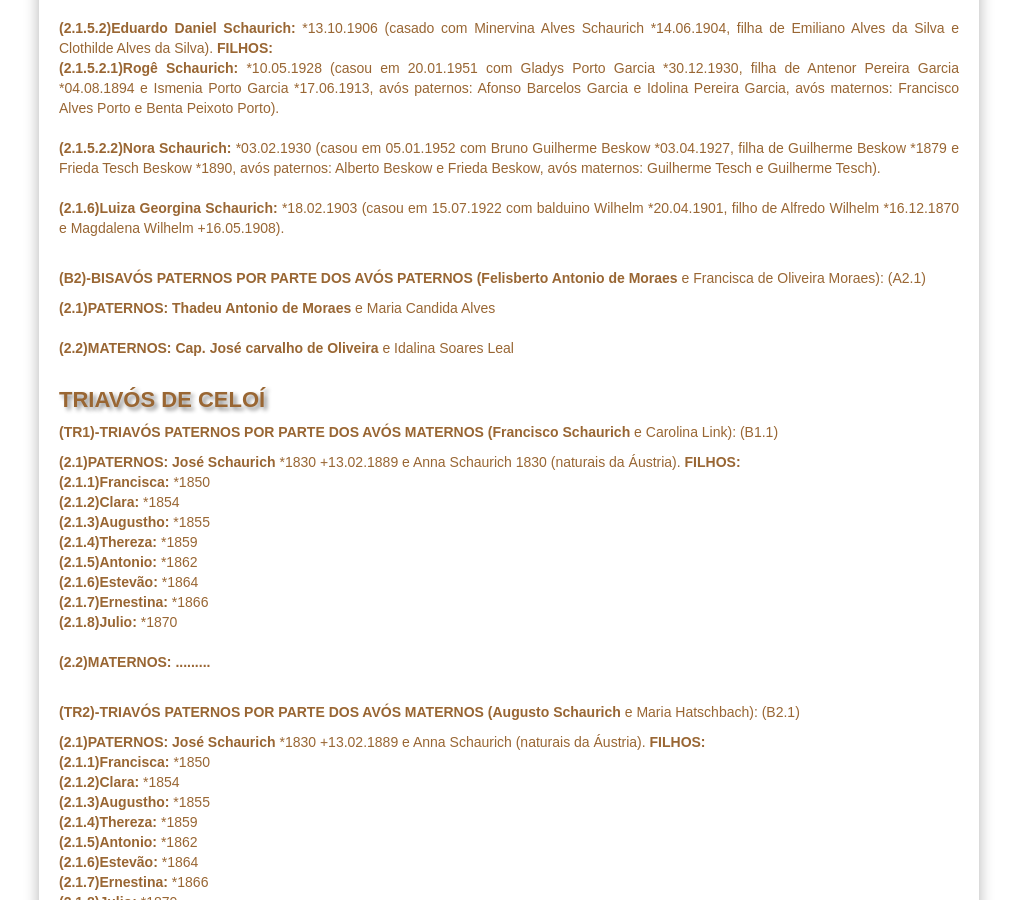
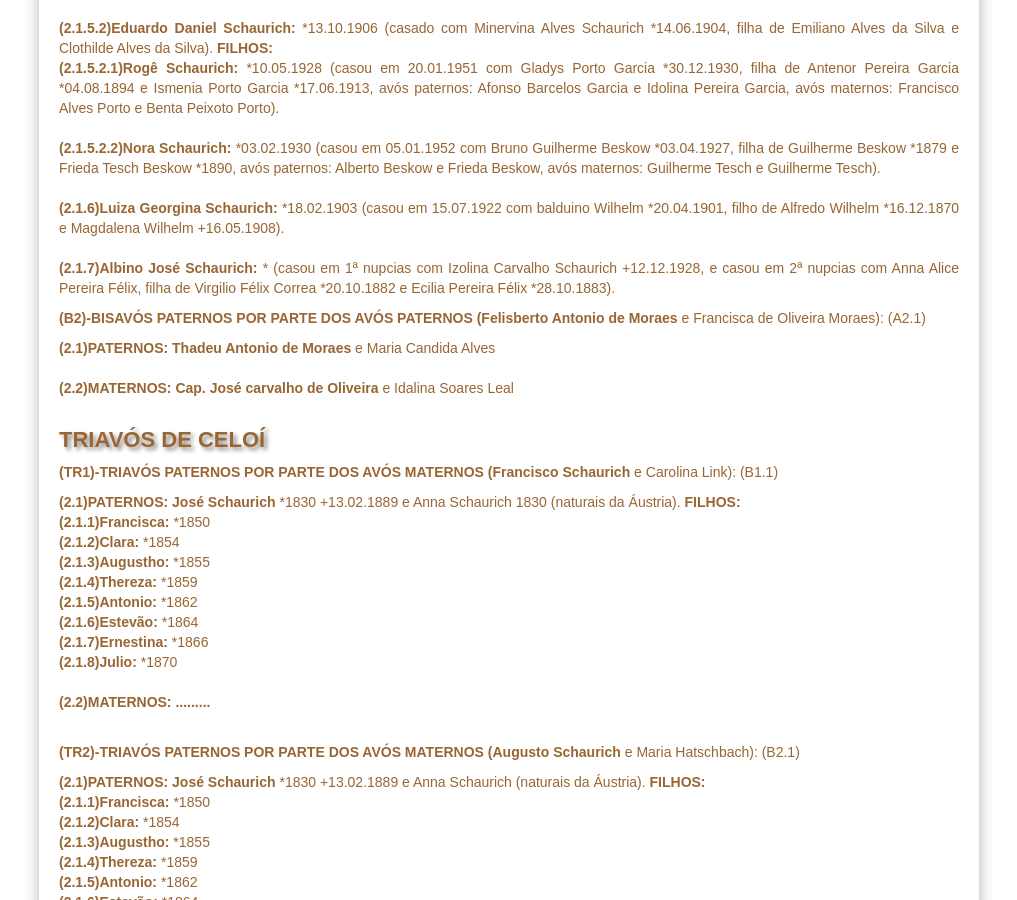
Before and after one commit to claudiovargas1955/claudiovargas1955.github.io, a Jekyll site: the page built from _pages/familia-schaurich.html, in a window 1280 px wide and 900 px high, scrolled down 2189 px. Shown: the whole window, without its empty margins (131-1148 px from the left). Built offline with Jekyll 4.4.1, drawn with Linux system fonts in a browser that asks for light colours; some web fonts are replaced.

Commit message:
Update familia-schaurich.html

```diff
--- a/_pages/familia-schaurich.html
+++ b/_pages/familia-schaurich.html
@@ -267,6 +267,9 @@ Ortiz  avós maternos: José da Silva Moura e Francisca Vargas de Moura RC-83).
             <b>(2.1.6)Luiza Georgina Schaurich: </b>*18.02.1903 (casou em 15.07.1922 com balduino Wilhelm *20.04.1901, filho de Alfredo
             Wilhelm *16.12.1870 e Magdalena Wilhelm +16.05.1908). <br><br>
 
+            <b>(2.1.7)Albino José Schaurich: </b>* (casou em 1ª nupcias com Izolina Carvalho Schaurich +12.12.1928, e casou em 2ª
+            nupcias com Anna Alice Pereira Félix, filha de Virgilio Félix Correa *20.10.1882 e Ecilia Pereira Félix *28.10.1883).
+
 
 <p><b>(B2)-BISAVÓS PATERNOS POR PARTE DOS AVÓS PATERNOS (Felisberto Antonio de Moraes </b>e Francisca de Oliveira Moraes): (A2.1)
 <p><b>(2.1)PATERNOS: Thadeu Antonio de Moraes </b>e Maria Candida Alves <br><br>
```
